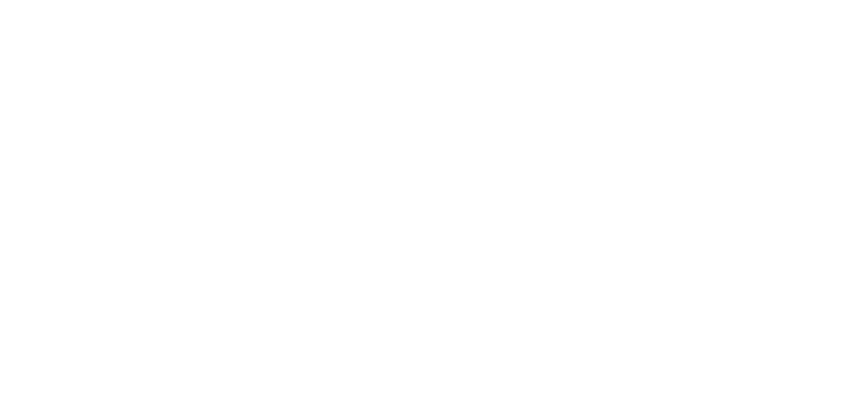
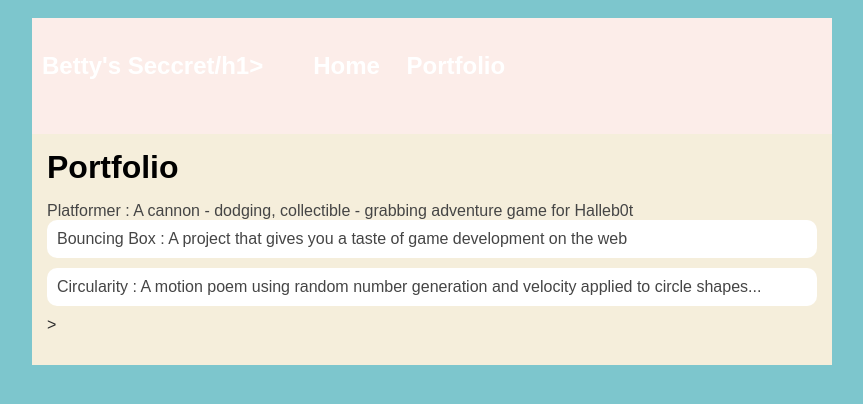
Before and after one commit to Jarmarrie2363/jarmarrie2363.github.io, a plain HTML site: page portfolio.html in a window 1280 px wide. Shown: the whole page, without its empty margins (208-1071 px from the left). Drawn offline with Linux system fonts and the light colour scheme.

Commit message:
add portfolio.html file

```diff
--- a/portfolio.html
+++ b/portfolio.html
@@ -0,0 +1,34 @@
+<!DOCTYPE HTML>
+<html>
+    <head>
+        <title>Betty's Seccret</title>
+        <link rel="stylesheet" href="style.css" >
+    </head>
+
+    <body>
+      <div id="all-contents">
+        <nav>
+            <h1>Betty's Seccret/h1>
+            <ul id="nav-ul">
+                <li class="nav-li">
+                    <a class="nav-a" href="index.html">Home</a>
+                </li>
+                <li class="nav-li">
+                    <a class="nav-a" href="portfolio.html">Portfolio</a>
+                </li>
+            </ul>
+        </nav>
+        <nav>
+            <!--Nav stuff here...-->
+        </nav>
+        <main>
+            <div class="content">
+            <h1>Portfolio</h1>
+                <ul id="portfolio"  <li><a href="projects/platformer/">Platformer : A cannon - dodging, collectible - grabbing adventure game for Halleb0t</a></li>
+                    <li><a href="projects/bouncing-box/">Bouncing Box : A project that gives you a taste of game development on the web </a></li>
+                    <li><a href="projects/circularity/">Circularity : A motion poem using random number generation and velocity applied to circle shapes...</a></li>>
+                </ul>
+      </div>
+      </main>
+    </body>
+</html>
--- a/style.css
+++ b/style.css
@@ -62,3 +62,28 @@ main {
 h2, h3 {
     margin: 0px;
 }
+ /* portfolio styles */
+ .content h1 {
+    color: black;
+}
+
+#portfolio {
+    list-style-type: none;
+    padding-left: 0;
+}
+
+#portfolio li {
+    background: #fff;
+    padding: 10px;
+    border-radius: 10px;
+    margin-bottom: 10px;
+}
+
+#portfolio li:hover {
+    background: #eee;
+}
+
+#portfolio a {
+    text-decoration: none;
+    color: #454545;
+}
```
